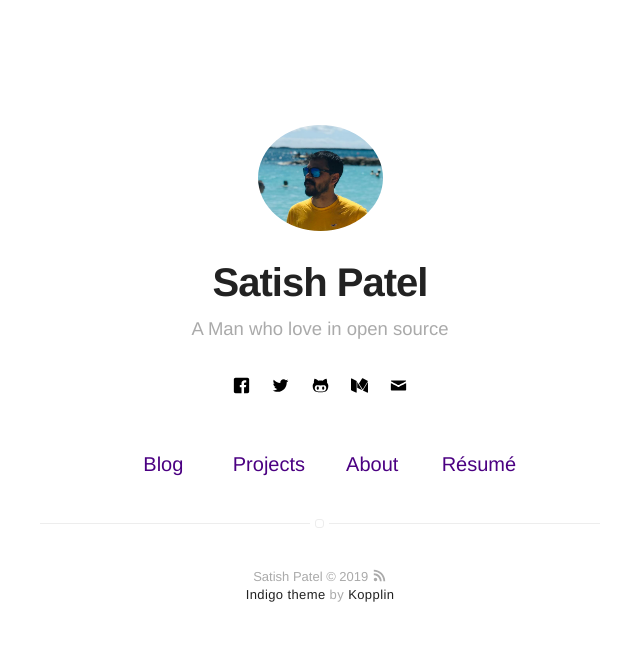
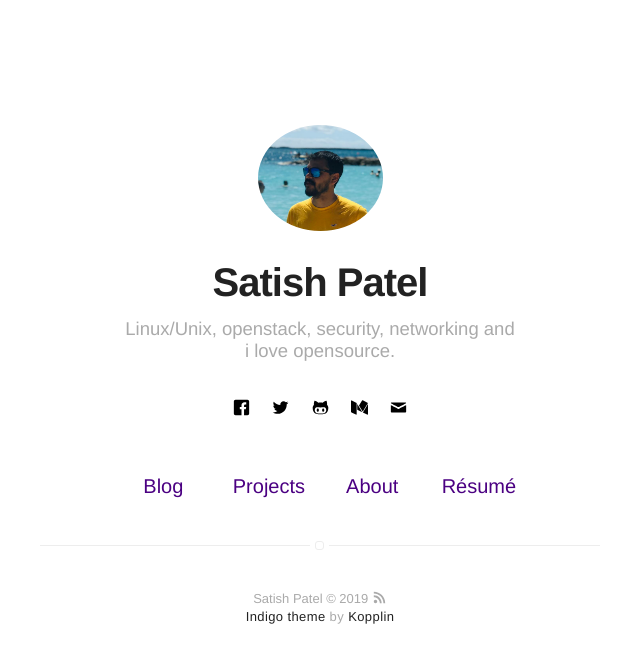
Before and after one commit to satishdotpatel/satishdotpatel.github.io, a Jekyll site: the page built from index.html, in a window 1280 px wide. Shown: the top 663 px of the page, without its empty margins (320-960 px from the left). Built offline with Jekyll 4.4.1, drawn with Linux system fonts in a browser that asks for light colours.

Commit message:
updating profiles

```diff
--- a/_config.yml
+++ b/_config.yml
@@ -1,6 +1,6 @@
 # main text of home
 name: Satish Patel
-bio: A Man who love in open source
+bio: Linux/Unix, openstack, security, networking and i love opensource.
 
 # twitter summary info
 description: A blog about technology and stuff related
@@ -16,7 +16,7 @@
 resume-external: true
 resume-url: https://google.com/?q=my+resume
 
-url: https://koppl.in/indigo
+url: https://satishdotpatel.github.io/
 # your url: http://USERNAME.github.io
 
 permalink: /:title/
@@ -30,12 +30,12 @@
 
 # if you don't want comments in your posts, leave categories empty
 disqus:
-  shortname: mydisqus # enter this from your disqus account
+  shortname: tux # enter this from your disqus account
   categories: [blog, project] # only show disqus for posts that have these categories
 
 # if you don't have any of social below, comment the line
 facebook: myfacebook
-twitter: mytwitter
+twitter: satish.lx
 # google: mygoogle
 # instagram: myinstagram
 # pinterest: mypinterest
@@ -51,15 +51,15 @@
 medium: medium
 # vimeo: myvimeo
 # lanyrd: mylanyrd
-email: myemail@gmail.com
+email: satish.lx@gmail.com
 
 authors:
-    johndoe:
-        name: John Doe
-        bio: A Man who travels the world eating noodles
+    SatishPatel:
+        name: Satish Patel
+        bio: Linux/Unix, openstack, security, networking and i love opensource.
         external-image: false
         picture: assets/images/profile.jpg
-        twitter: johndoe
+        twitter: satish.lx
     jamesfoster:
         name: James Foster
         bio: A Man who develops software with coffee
```
